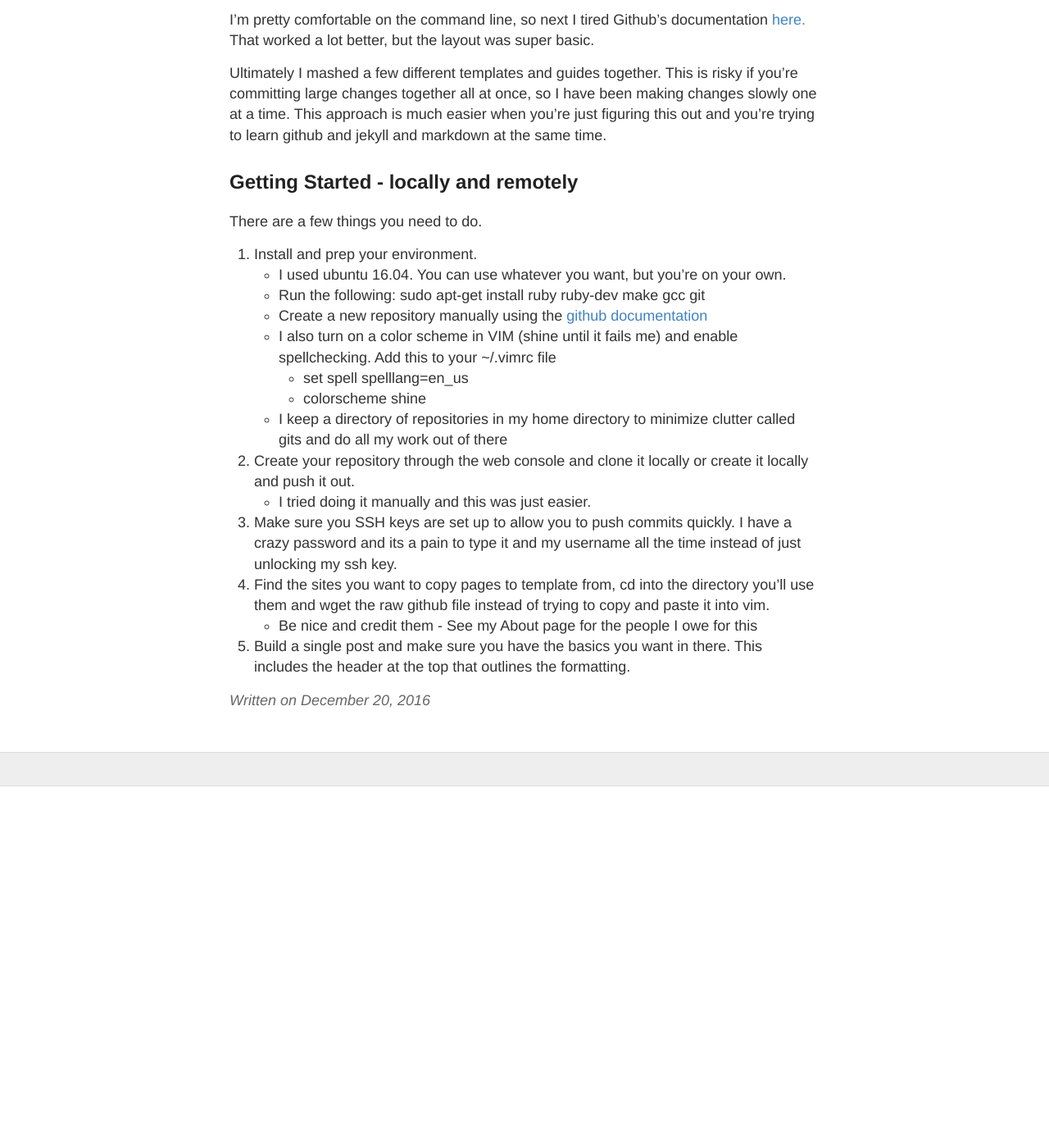
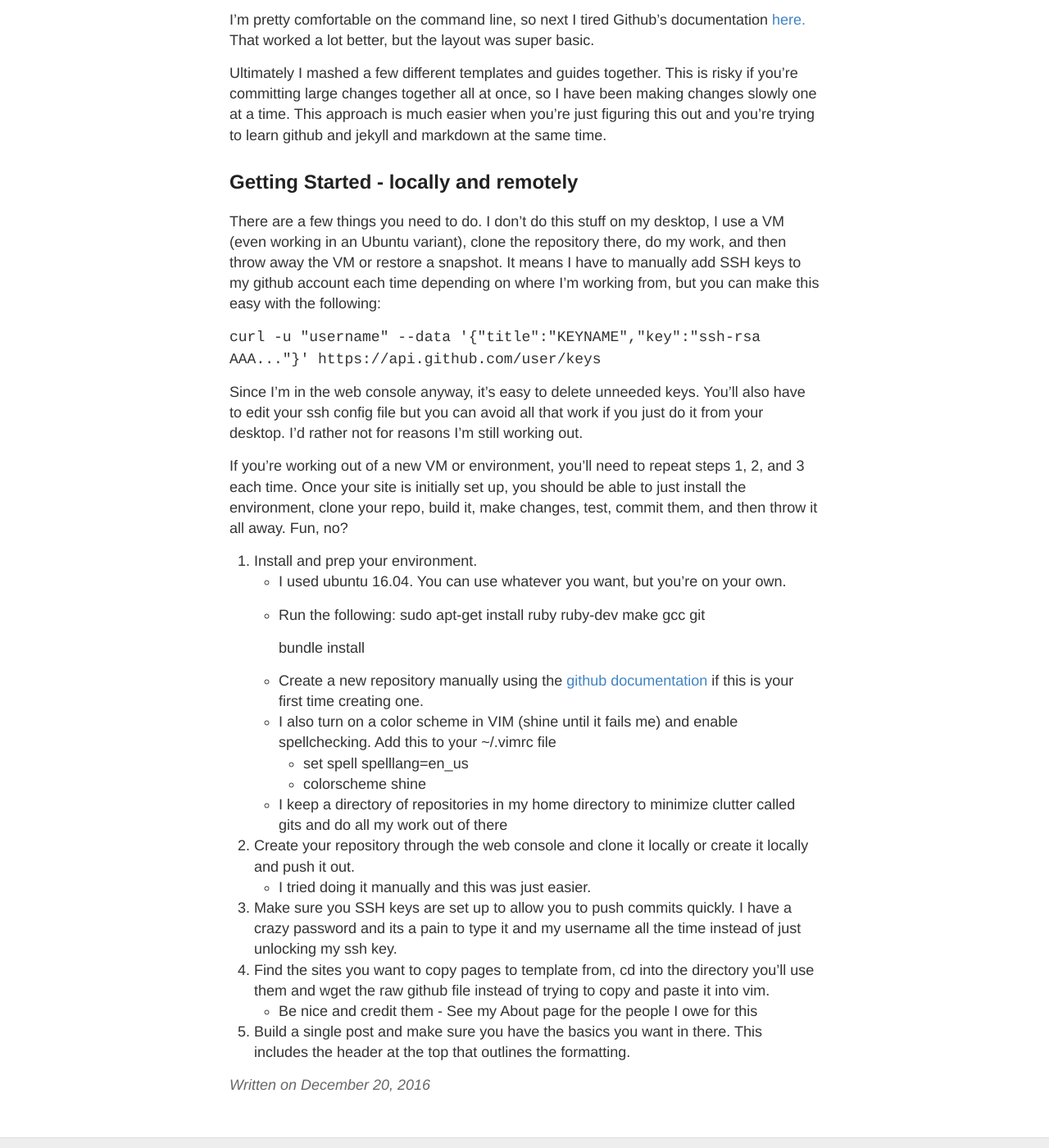
Before and after one commit to remotephone/blog.rmtph.one, a Jekyll site: the page built from _posts/2016-12-19-Installing_Jekyll_For_Security_Admins.md, in a window 1280 px wide and 1400 px high, scrolled down 733 px. Shown: the whole window at 82% size. Built offline with Jekyll 4.4.1, drawn with Linux system fonts in a browser that asks for light colours; our own code applies the rules of GitHub Pages for plain Markdown files; before the commit the page ends 1692 px from its top, so only the background shows below that.

````diff
--- a/_posts/2016-12-19-Installing_Jekyll_For_Security_Admins.md
+++ b/_posts/2016-12-19-Installing_Jekyll_For_Security_Admins.md
@@ -23,13 +23,21 @@
 
 ## Getting Started - locally and remotely
 
-There are a few things you need to do.
+There are a few things you need to do. I don't do this stuff on my desktop, I use a VM \(even working in an Ubuntu variant\), clone the repository there, do my work, and then throw away the VM or restore a snapshot. It means I have to manually add SSH keys to my github account each time depending on where I'm working from, but you can make this easy with the following:
+
+```curl -u "username" --data '{"title":"KEYNAME","key":"ssh-rsa AAA..."}' https://api.github.com/user/keys ```
+
+Since I'm in the web console anyway, it's easy to delete unneeded keys. You'll also have to edit your ssh config file but you can avoid all that work if you just do it from your desktop. I'd rather not for reasons I'm still working out.
+
+If you're working out of a new VM or environment, you'll need to repeat steps 1, 2, and 3 each time. Once your site is initially set up, you should be able to just install the environment, clone your repo, build it, make changes, test, commit them, and then throw it all away. Fun, no?
 
 1. Install and prep your environment.
 	* I used ubuntu 16.04. You can use whatever you want, but you're on your own.
 	* Run the following:
 	    sudo apt-get install ruby ruby-dev make gcc git
-	* Create a new repository manually using the [github documentation](https://help.github.com/articles/using-jekyll-as-a-static-site-generator-with-github-pages/)
+
+	    bundle install
+	* Create a new repository manually using the [github documentation](https://help.github.com/articles/using-jekyll-as-a-static-site-generator-with-github-pages/) if this is your first time creating one.
 	* I also turn on a color scheme in VIM \(shine until it fails me\) and enable spellchecking. Add this to your \~/.vimrc file
 		* set spell spelllang=en_us
 		* colorscheme shine
````
Also changed, not shown: 7 other files.
